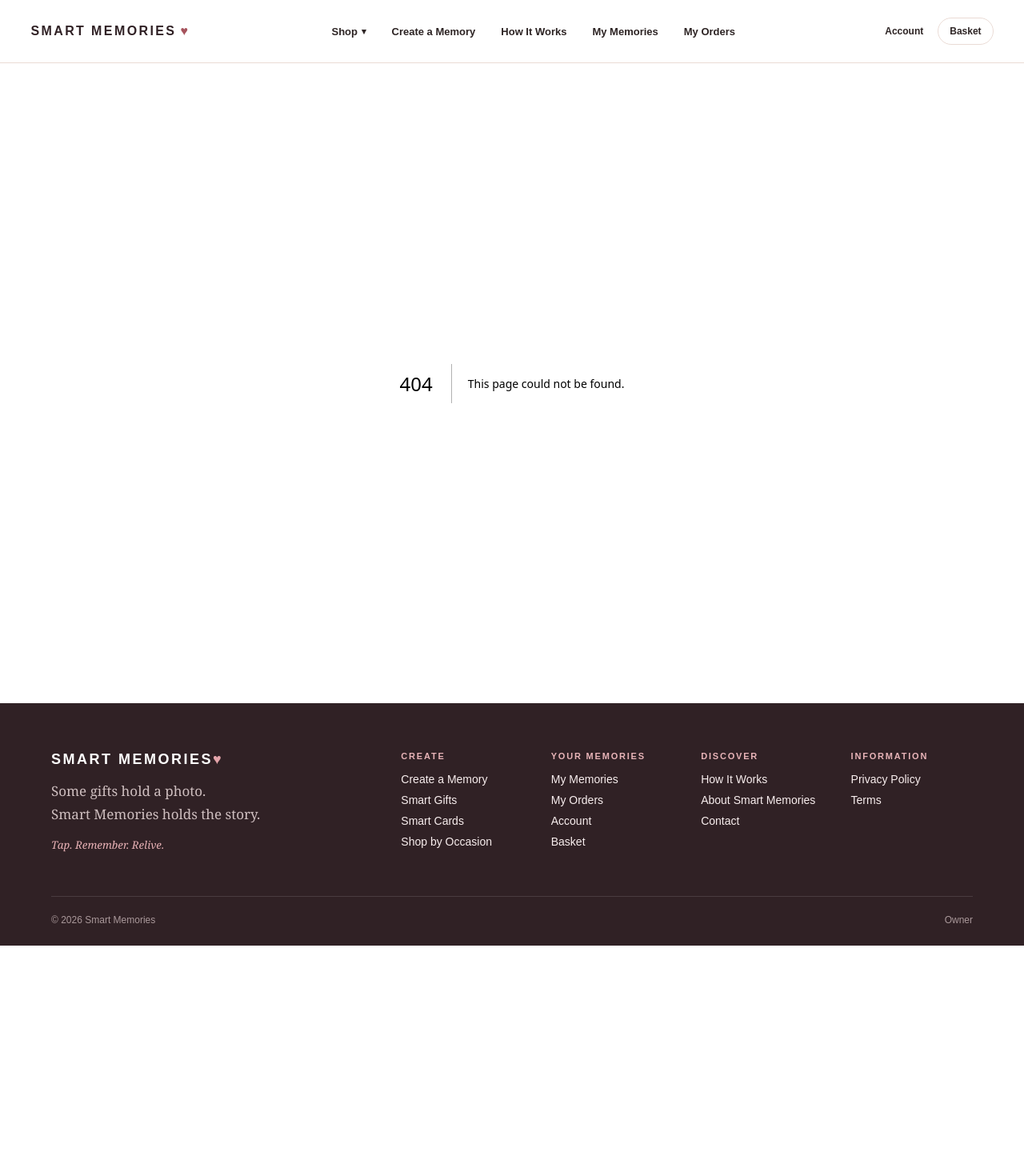
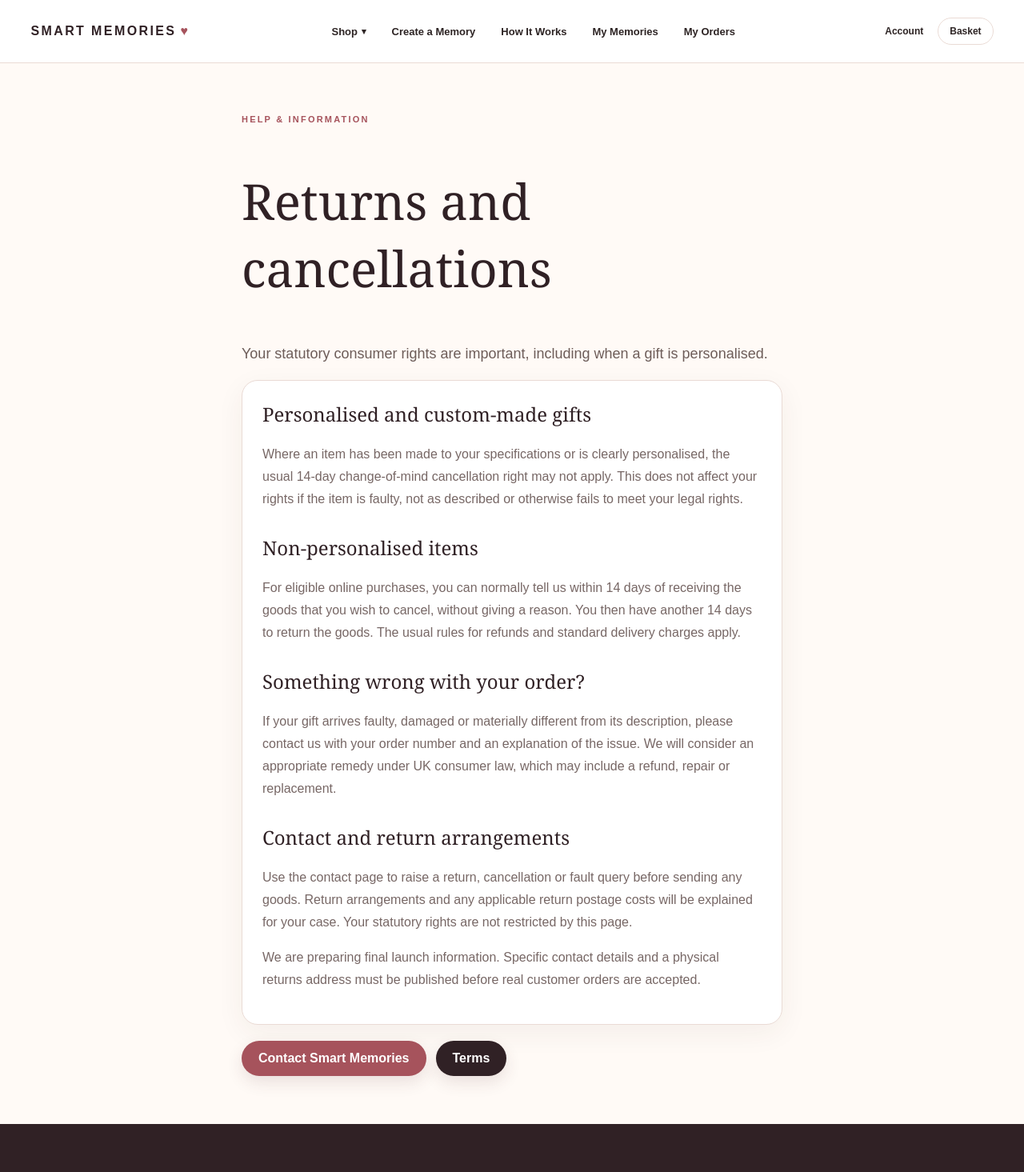
Before and after one commit to jorjuel/smart-memories, a Next.js app: page /returns in a window 1280 px wide. Before the commit this address had no page. Shown: the top 1465 px of the page at 80% size. Before the commit the page ends 1182 px from the top, so only its background shows below. Built offline with nearby package versions, Linux system fonts and the light colour scheme.

Commit message:
Add accurate prelaunch customer delivery and returns guidance

```diff
--- /dev/null
+++ b/app/returns/page.tsx
@@ -0,0 +1,27 @@
+import Link from 'next/link';
+
+export const metadata = {
+  title: 'Returns and Cancellations | Smart Memories',
+};
+
+export default function ReturnsPage() {
+  return (
+    <section className="narrow infoPage">
+      <span className="v14Eyebrow">HELP & INFORMATION</span>
+      <h1>Returns and cancellations</h1>
+      <p className="lead">Your statutory consumer rights are important, including when a gift is personalised.</p>
+      <div className="card">
+        <h2>Personalised and custom-made gifts</h2>
+        <p>Where an item has been made to your specifications or is clearly personalised, the usual 14-day change-of-mind cancellation right may not apply. This does not affect your rights if the item is faulty, not as described or otherwise fails to meet your legal rights.</p>
+        <h2>Non-personalised items</h2>
+        <p>For eligible online purchases, you can normally tell us within 14 days of receiving the goods that you wish to cancel, without giving a reason. You then have another 14 days to return the goods. The usual rules for refunds and standard delivery charges apply.</p>
+        <h2>Something wrong with your order?</h2>
+        <p>If your gift arrives faulty, damaged or materially different from its description, please contact us with your order number and an explanation of the issue. We will consider an appropriate remedy under UK consumer law, which may include a refund, repair or replacement.</p>
+        <h2>Contact and return arrangements</h2>
+        <p>Use the contact page to raise a return, cancellation or fault query before sending any goods. Return arrangements and any applicable return postage costs will be explained for your case. Your statutory rights are not restricted by this page.</p>
+        <p>We are preparing final launch information. Specific contact details and a physical returns address must be published before real customer orders are accepted.</p>
+      </div>
+      <div className="actions"><Link href="/contact" className="btn">Contact Smart Memories</Link><Link href="/terms" className="btn secondary">Terms</Link></div>
+    </section>
+  );
+}
```
